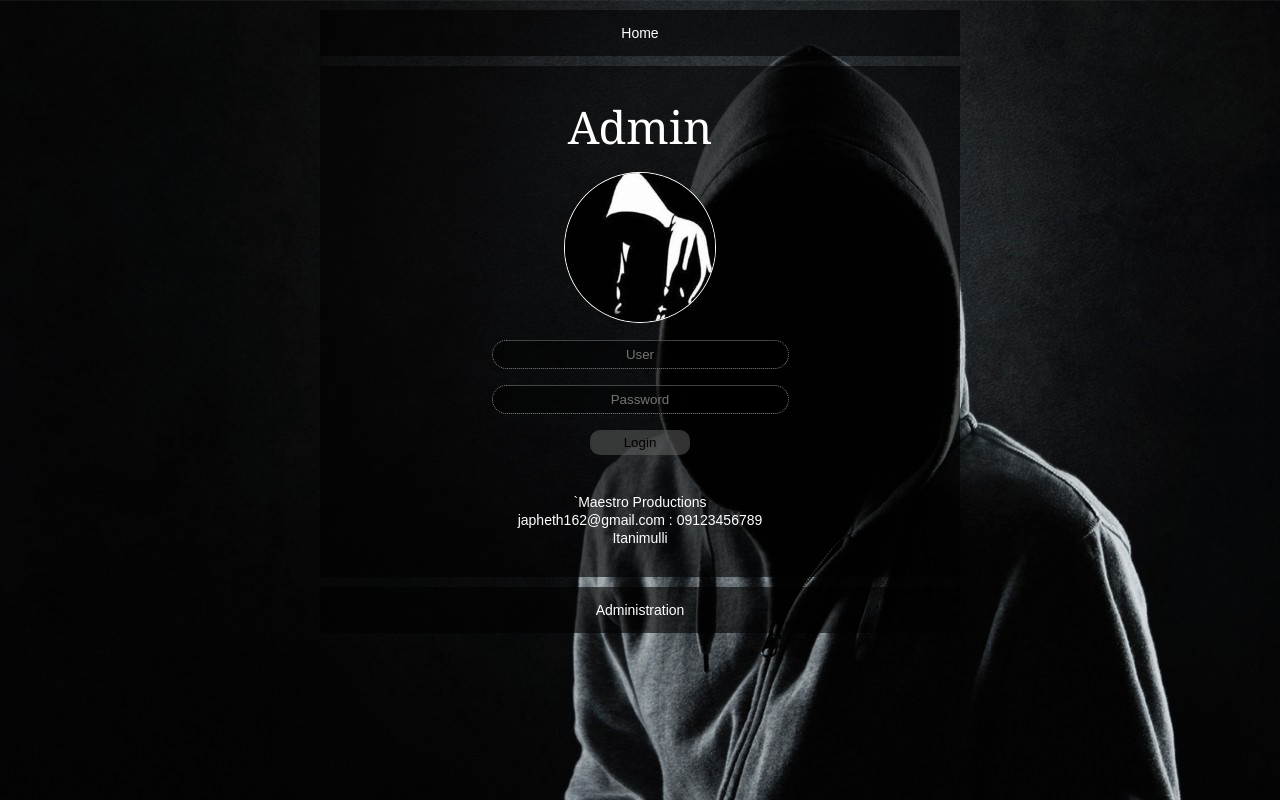
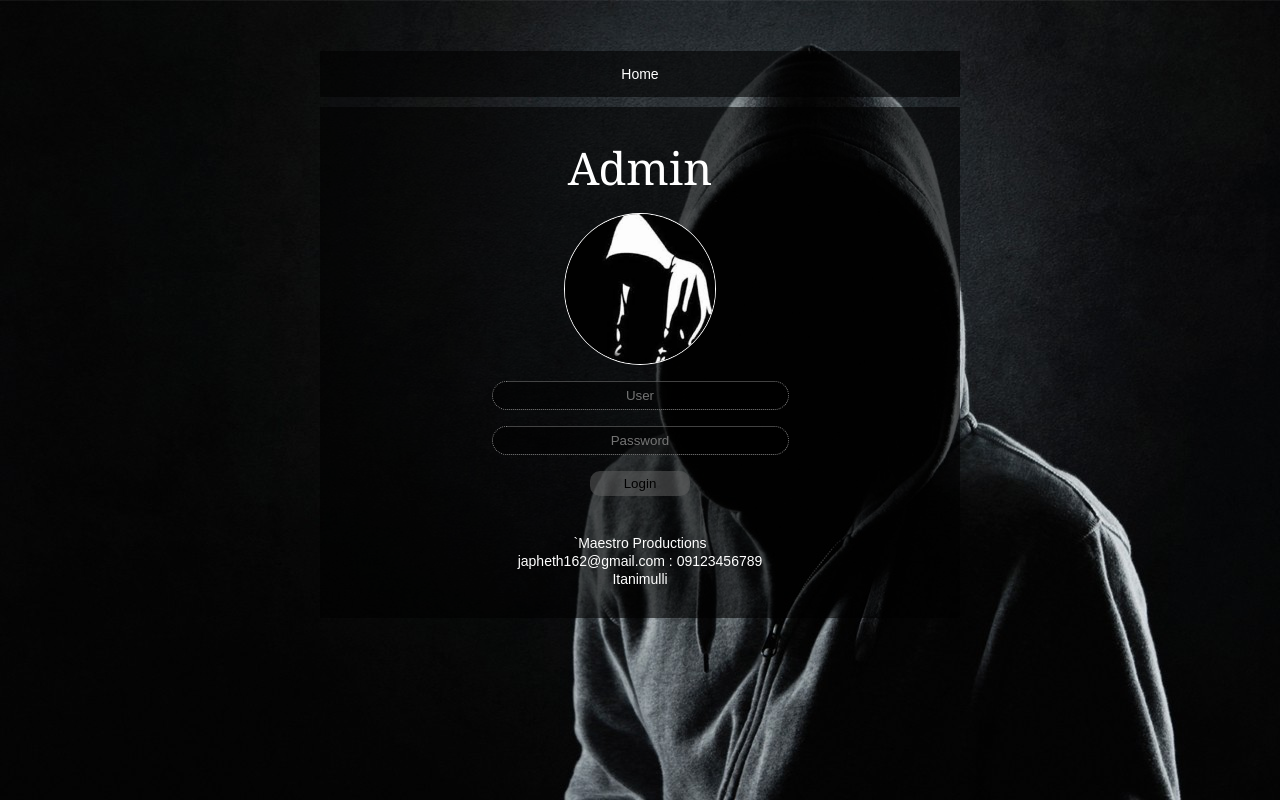
Before and after one commit to carljunepiao/pleasantville, a PHP site: page /admin-login.html in a window 1280 px wide. Run offline with PHP 8.4, Linux system fonts and the light colour scheme.

Commit message:
Admin page initial progress

```diff
--- a/admin-login.html
+++ b/admin-login.html
@@ -29,9 +29,5 @@
 		</footer>
 	</div>
 
-	<div class="test">
-		<a href="admin.html">Administration</a>
-	</div>
-
 </body>
 </html>
--- a/css/admin-login.css
+++ b/css/admin-login.css
@@ -72,7 +72,7 @@
 	color: white;
 	font-size: 14px;
 	background: rgba(0,0,0,0.6);
-	margin: 10px 0;
+	margin: 8% auto 10px;
 	text-align: center;
 	display: block;
 	padding: 15px 0;
```
Also changed, not shown: admin.html (+8 -7 lines).
